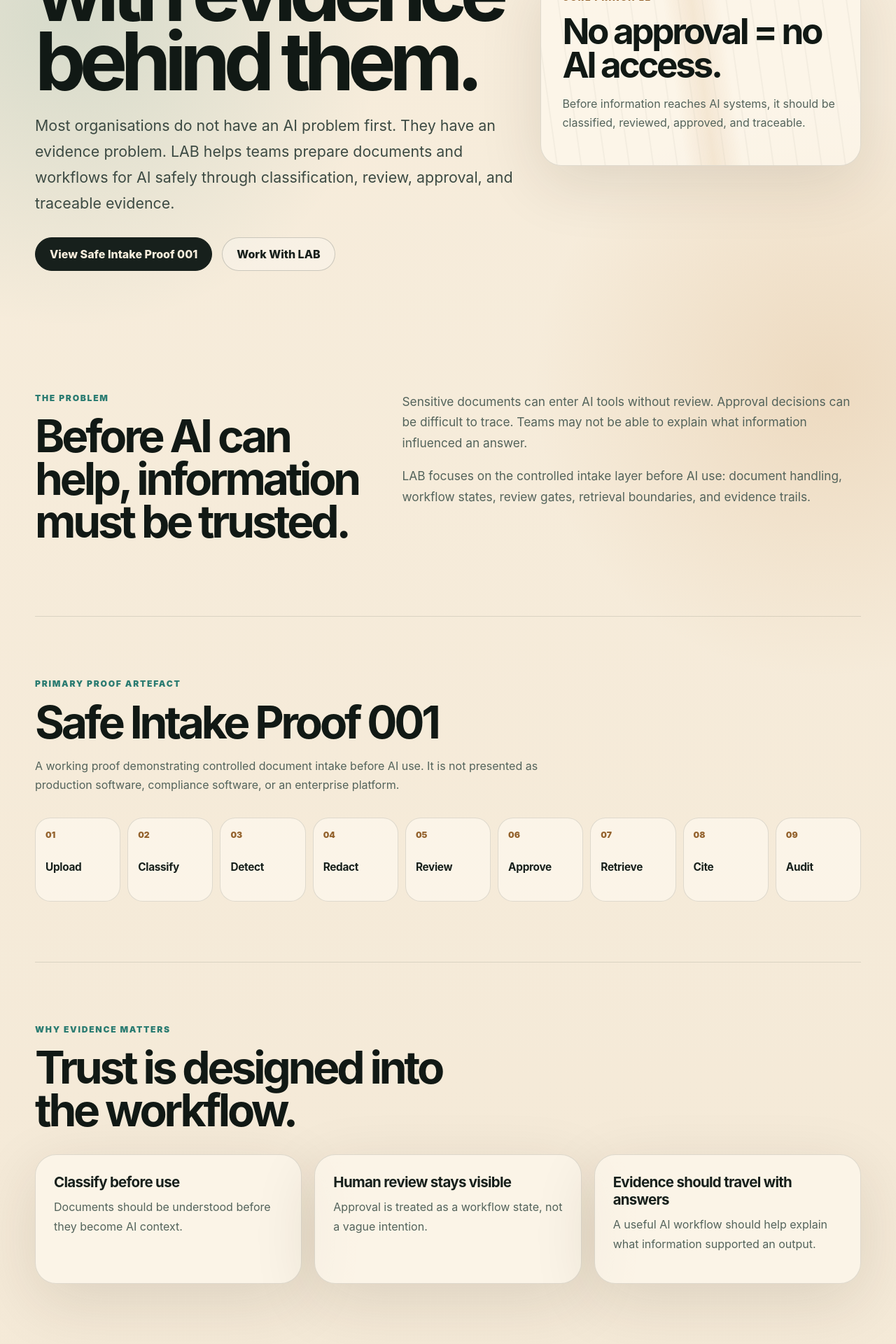
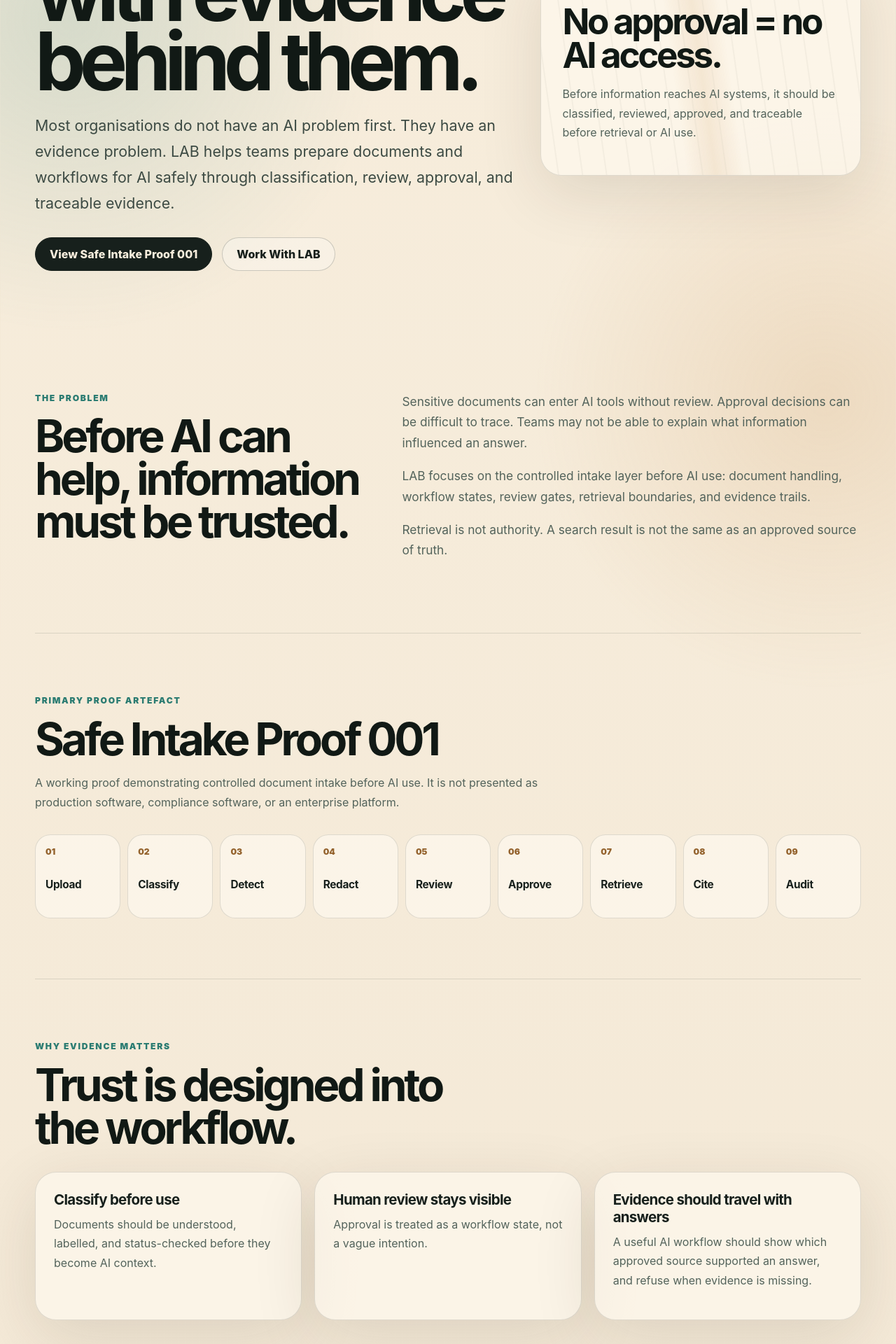
Before and after one commit to 9TEVE-O/lab-ai-tech-solutions-web, a React (Vite) app: page / in a window 1280 px wide. Shown: the part 360-2280 px from the top of the page at 70% size. Built offline with nearby package versions, Linux system fonts and the light colour scheme.

Commit message:
Align website copy with agent context readiness positioning

```diff
--- a/src/App.jsx
+++ b/src/App.jsx
@@ -15,7 +15,7 @@ const workflowSteps = [
 const principles = [
   {
     title: 'Classify before use',
-    body: 'Documents should be understood before they become AI context.',
+    body: 'Documents should be understood, labelled, and status-checked before they become AI context.',
   },
   {
     title: 'Human review stays visible',
@@ -23,15 +23,17 @@ const principles = [
   },
   {
     title: 'Evidence should travel with answers',
-    body: 'A useful AI workflow should help explain what information supported an output.',
+    body: 'A useful AI workflow should show which approved source supported an answer, and refuse when evidence is missing.',
   },
 ];
 
 const auditItems = [
   'Where documents enter the workflow',
+  'Which sources are current, stale, draft, or approved',
   'Where sensitive or unclear material appears',
   'Where approval decisions happen',
   'What should be blocked before AI use',
+  'What an AI agent should not be allowed to trust',
   'What evidence needs to be retained',
 ];
 
@@ -87,7 +89,7 @@ function HomePage() {
           <h2>No approval = no AI access.</h2>
           <p>
             Before information reaches AI systems, it should be classified, reviewed,
-            approved, and traceable.
+            approved, and traceable before retrieval or AI use.
           </p>
         </div>
       </section>
@@ -105,6 +107,9 @@ function HomePage() {
           <p>
             LAB focuses on the controlled intake layer before AI use: document handling, workflow
             states, review gates, retrieval boundaries, and evidence trails.
+          </p>
+          <p>
+            Retrieval is not authority. A search result is not the same as an approved source of truth.
           </p>
         </div>
       </section>
@@ -201,6 +206,10 @@ function AuditOffer() {
         <p>
           A practical review for teams that want to understand whether their documents,
           approvals, and knowledge workflows are ready for safer AI use.
+        </p>
+        <p>
+          The audit looks for places where an AI system may trust stale material, draft content,
+          sensitive information, or unsupported sources before the organisation has approved them.
         </p>
       </div>
       <div className="card audit-card">
```
